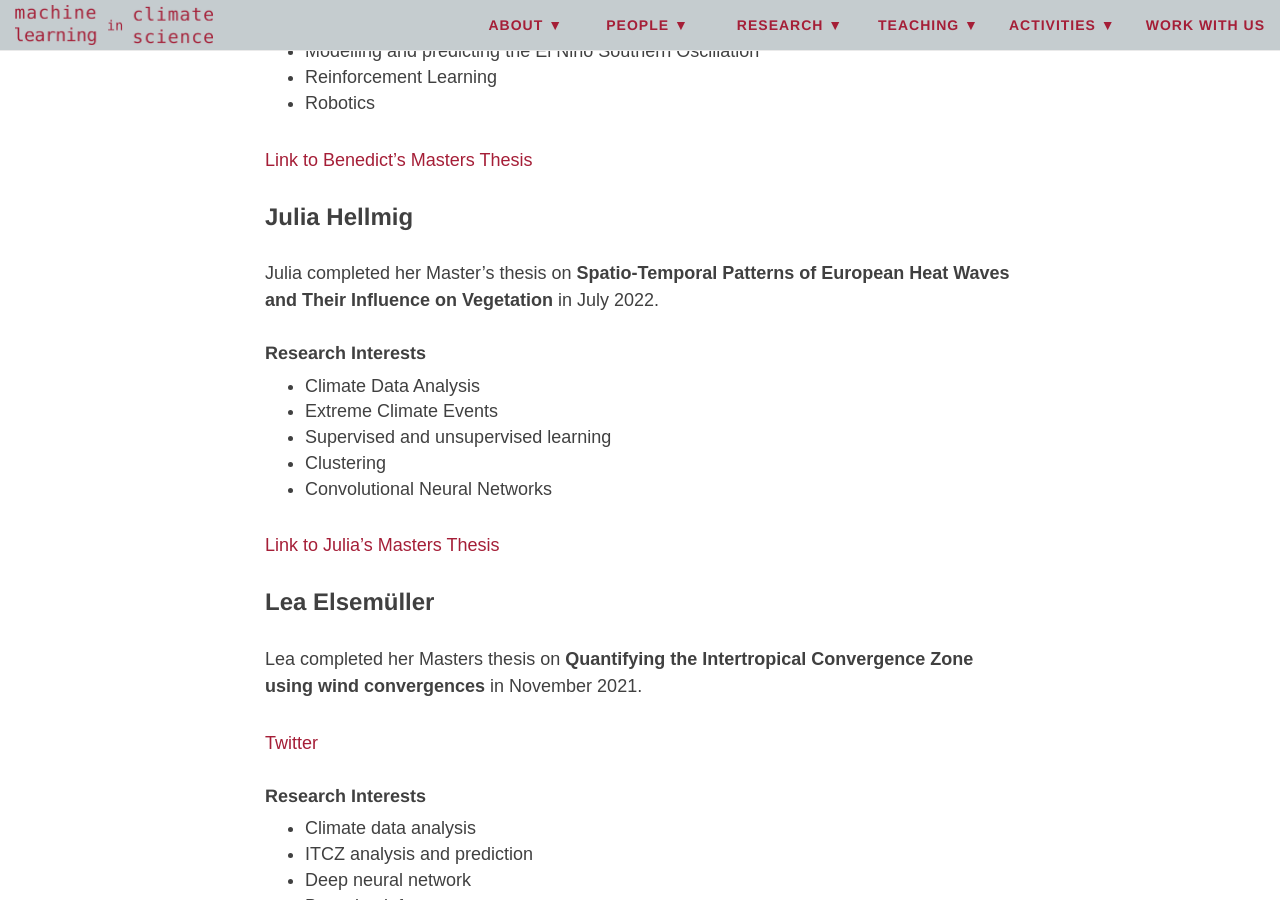
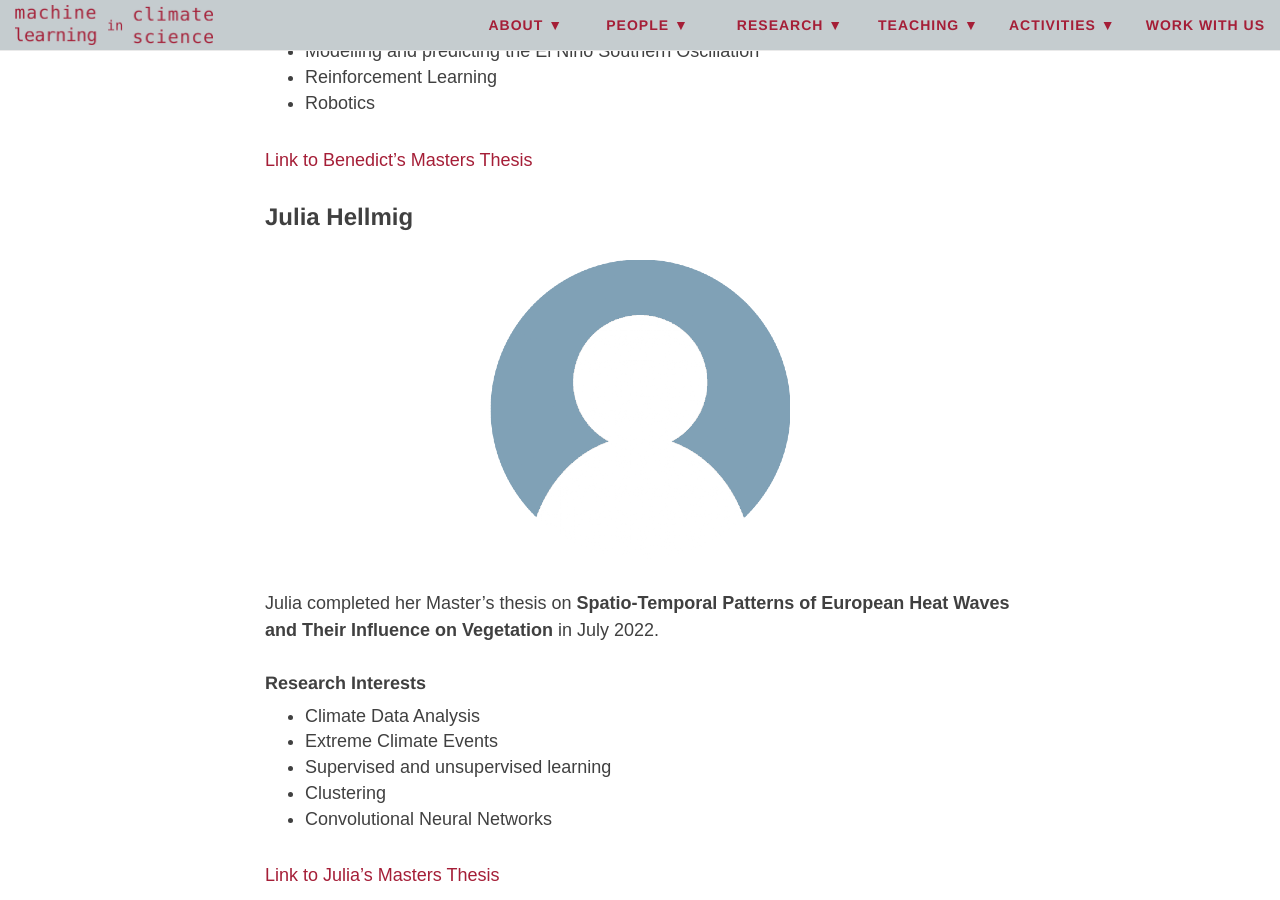
Before and after one commit to mlcs/mlcs.github.io, a Jekyll site: the page built from people/former_members.md, in a window 1280 px wide and 900 px high, scrolled down 891 px. Built offline with Jekyll 4.4.1, drawn with Linux system fonts in a browser that asks for light colours; nearby versions of some CDN libraries.

Commit message:
add p[laceholder profile pics to former members

```diff
--- a/people/former_members.md
+++ b/people/former_members.md
@@ -27,6 +27,8 @@ Thesis](/files/masters_thesis_toeder_benedict.pdf)
 
 ### Julia Hellmig
 
+![PH-ProfilePic](/img/placeholder_profile_pic.png){: .center-block :}
+
 Julia completed her Master's thesis on **Spatio-Temporal Patterns of
 European Heat Waves and Their Influence on Vegetation** in July 2022.
 
@@ -40,6 +42,8 @@ European Heat Waves and Their Influence on Vegetation** in July 2022.
 [Link to Julia's Masters Thesis](/files/masters_thesis_hellmig_julia.pdf)
 
 ### Lea Elsemüller
+
+![PH-ProfilePic](/img/placeholder_profile_pic.png){: .center-block :}
 
 Lea completed her Masters thesis on **Quantifying the Intertropical
 Convergence Zone using wind convergences** in November 2021.
@@ -78,6 +82,8 @@ Indices** in July 2022.
 
 ### Jakob Unterholzner
 
+![PH-ProfilePic](/img/placeholder_profile_pic.png){: .center-block :}
+
 Jakob completed his Bachelor's thesis on **Spatial and frequency dependence of westerly
 wind events causing ENSO diversity** in June 2022
 
@@ -89,6 +95,9 @@ wind events causing ENSO diversity** in June 2022
 [Link to Jakob's Bachelor's Thesis](/files/bachelors_thesis_unterholzner_jakob.pdf)
 
 ### Alexej Onken
+
+![PH-ProfilePic](/img/placeholder_profile_pic.png){: .center-block :}
+
 Alexej completed his Bachelor's thesis on the **Evolution of ENSO
 precipitation teleconnections** in March 2022.
 
@@ -114,7 +123,6 @@ discharge in South America** in October 2021.
 
 # Administrative Staff
 
-
 ![ES-ProfilePic](/img/es_profile_pic.png){: .center-block :}
 
 ## CV
```
